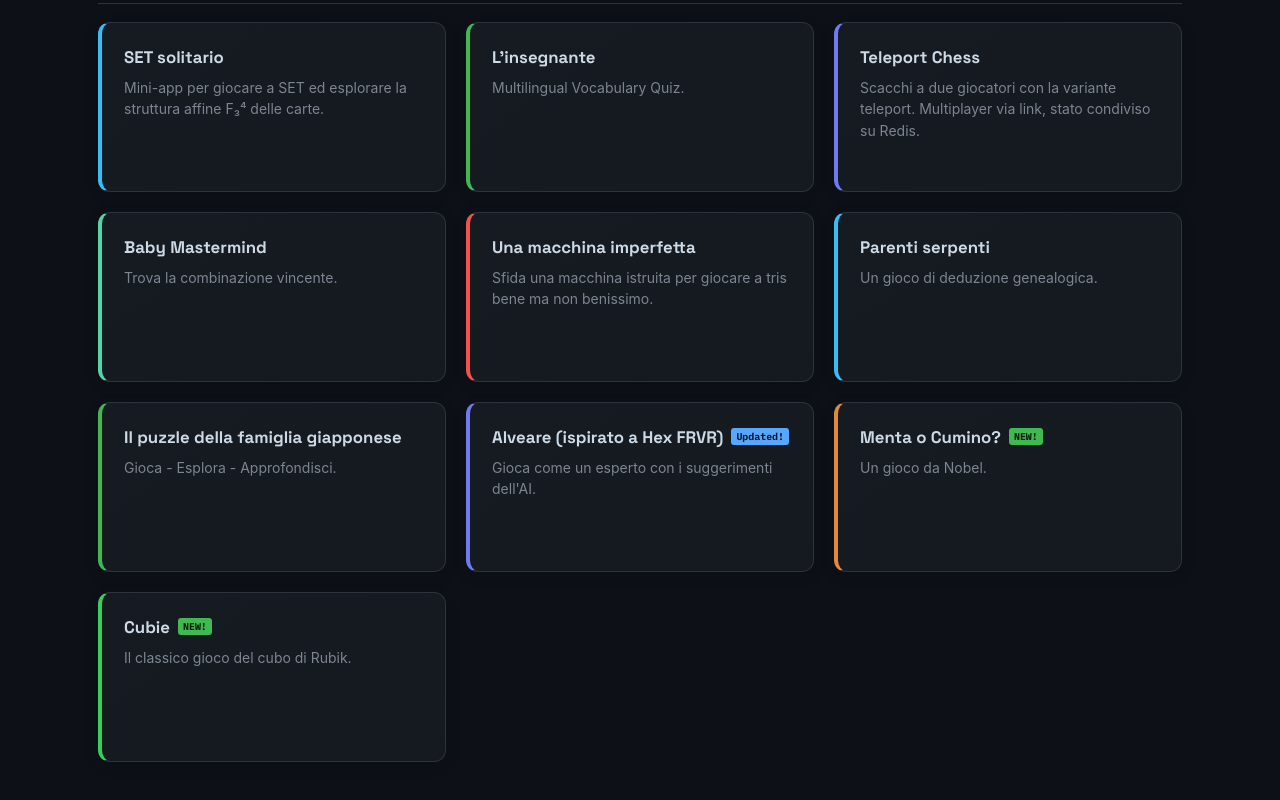
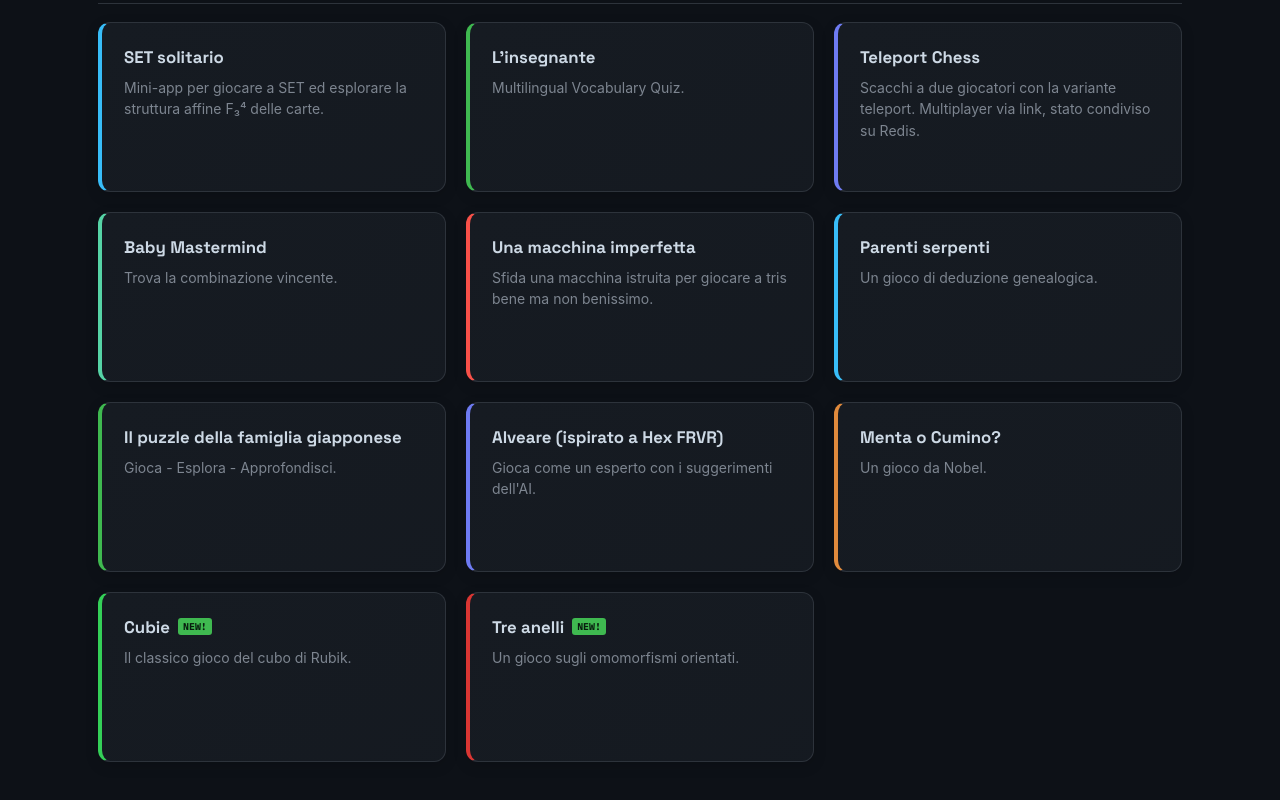
Before and after one commit to bennibeni/links-page, a Next.js app: page / in a window 1280 px wide. Shown: the part 1970-2770 px from the top of the page. Built offline with nearby package versions, Linux system fonts and the light colour scheme.

Commit message:
added Tre anelli

```diff
--- a/data/projects.mjs
+++ b/data/projects.mjs
@@ -290,7 +290,6 @@ const rawProjects = [
   {
     name: "Alveare (ispirato a Hex FRVR)",
     topic: "Giochi",
-    isUpdated: true,
     description: "Gioca come un esperto con i suggerimenti dell'AI.",
     href: "https://alveare-six.vercel.app/",
     accent: "indigo",
@@ -305,7 +304,6 @@ const rawProjects = [
   {
     name: "Api matematiche",
     topic: "Matematica",
-    isNew: true,
     description: "Strane somiglianze tra le api e la serie di Fibonacci.",
     href: "https://api-matematiche.vercel.app/",
     accent: "amber",
@@ -313,7 +311,6 @@ const rawProjects = [
   {
     name: "Menta o Cumino?",
     topic: "Giochi",
-    isNew: true,
     description: "Un gioco da Nobel.",
     href: "https://menta-o-cumino.vercel.app/",
     accent: "orange",
@@ -334,6 +331,14 @@ const rawProjects = [
     href: "https://cubie-ract.vercel.app/",
     accent: "emerald",
   },
+  {
+    name: "Tre anelli",
+    topic: "Giochi",
+    isNew: true,
+    description: "Un gioco sugli omomorfismi orientati.",
+    href: "https://tre-anelli.vercel.app/",
+    accent: "crimson",
+  },
 ];
 
 export const projects = validateProjects(rawProjects);
```
